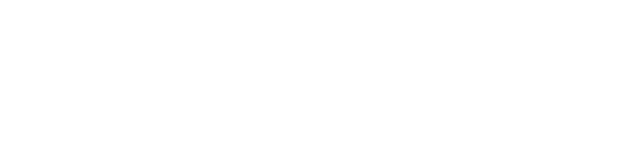
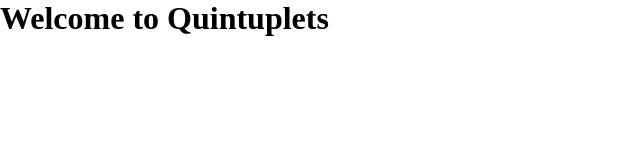
Before and after one commit to javier-wq/quintuplets-Websites, a plain HTML site: page index.html in a window 1280 px wide. Shown: the whole page, without its empty margins (0-640 px from the left). Drawn offline with Linux system fonts and the light colour scheme.

Commit message:
build:create and config css styles

```diff
--- /dev/null
+++ b/css/main.css
@@ -0,0 +1,5 @@
+*{
+  margin: 0;
+  padding: 0;
+  box-sizing: border-box;
+}
--- a/index.html
+++ b/index.html
@@ -5,8 +5,9 @@
     <meta http-equiv="X-UA-Compatible" content="IE=edge">
     <meta name="viewport" content="width=device-width, initial-scale=1.0">
     <title>Quintuplets</title>
+    <link rel="stylesheet" href="./css/main.css">
 </head>
 <body>
-
+    <h1>Welcome to Quintuplets</h1>
 </body>
 </html>
```
